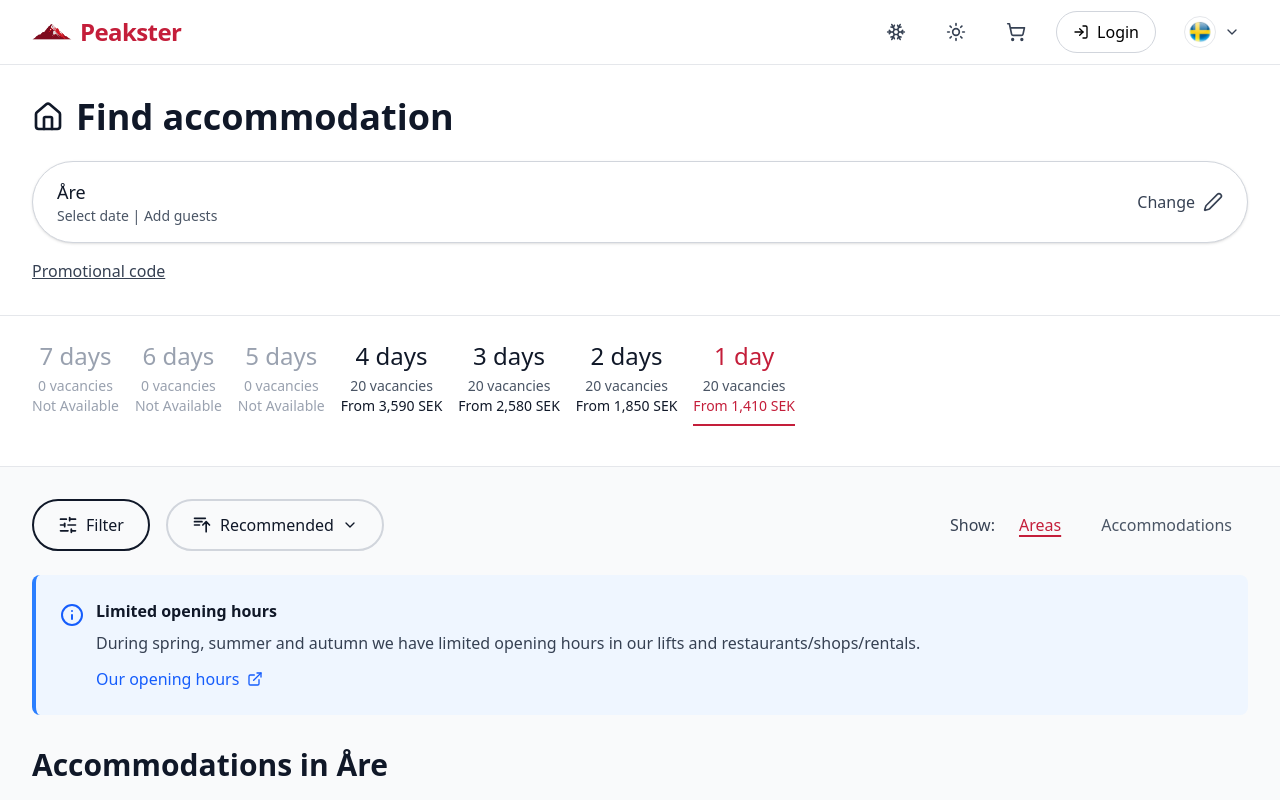
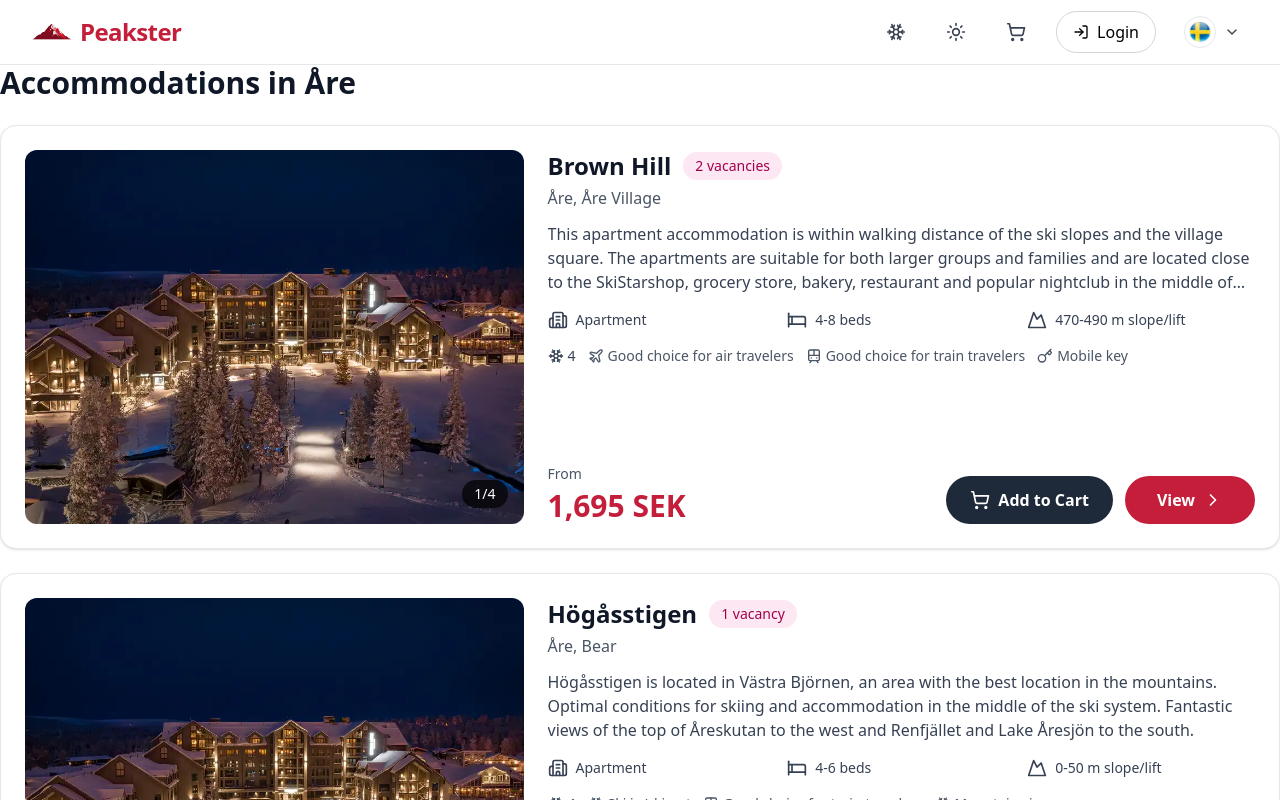
Before and after one commit to KaviSubi55/Works, a Next.js app: page /accommodation in a window 1280 px wide. Shown: the top 800 px of the page. Built offline with nearby package versions, Linux system fonts and the light colour scheme.

Commit message:
added changes

```diff
--- a/components/AccomodationSearch/index.tsx
+++ b/components/AccomodationSearch/index.tsx
@@ -178,7 +178,7 @@ const AccommodationSearch: React.FC = () => {
   };
 
   return (
-    <div className="bg-gray-100 pt-4 sm:pt-6">
+    <div className=" pt-2 pb-4 sm:pt-6">
       <div className="max-w-[1440px] mx-auto px-4 sm:px-6 lg:px-8">
         <div className="flex flex-col lg:flex-row items-stretch lg:items-start gap-3 sm:gap-4">
           {/* Destination Dropdown */}
@@ -196,7 +196,6 @@ const AccommodationSearch: React.FC = () => {
                   : 'border border-gray-200'
               }`}
             >
-              <div className="text-xs sm:text-sm text-gray-600 mb-1">Where do you want to live?</div>
               <div className="flex items-center justify-between">
                 <span className="text-sm sm:text-base text-gray-900 font-medium">
                   {selectedDestinations.length === 0
@@ -265,7 +264,7 @@ const AccommodationSearch: React.FC = () => {
                   : 'border border-gray-200'
               }`}
             >
-              <div className="text-xs sm:text-sm text-gray-600 mb-1">Which</div>
+
               <div className="flex items-center justify-between">
                 <span className="text-sm sm:text-base text-gray-900 font-medium">
                   {totalGuests === 0 ? 'Add guests' : `${totalGuests} guest${totalGuests !== 1 ? 's' : ''}`}
@@ -387,7 +386,7 @@ const AccommodationSearch: React.FC = () => {
                   : 'border border-gray-200'
               }`}
             >
-              <div className="text-xs sm:text-sm text-gray-600 mb-1">Arrival day</div>
+
               <div className="flex items-center justify-between">
                 <span className="text-sm sm:text-base text-gray-900 font-medium">
                   {selectedDate
@@ -475,7 +474,7 @@ const AccommodationSearch: React.FC = () => {
           {/* Search Button */}
           <button
             onClick={handleSearch}
-            className="w-full lg:w-auto bg-[#C41E3A] text-white px-6 sm:px-8 py-3 sm:py-4 rounded-full font-bold hover:bg-[#A01830] transition-colors whitespace-nowrap shadow-lg hover:shadow-xl"
+            className="w-full lg:w-auto bg-[#a71d34] text-white px-6 sm:px-8 py-3 sm:py-4 rounded-full font-bold hover:bg-[#A01830] transition-colors whitespace-nowrap shadow-lg hover:shadow-xl"
           >
             Search for accommodation
           </button>
--- a/pages/AccomodationListingPage/page.tsx
+++ b/pages/AccomodationListingPage/page.tsx
@@ -35,47 +35,7 @@ export default function AccommodationListingPage() {
     <div className="min-h-screen bg-gray-50">
       {/* Page Header */}
       <div className="bg-white border-b border-gray-200">
-        <div className="max-w-[1440px] mx-auto px-4 sm:px-6 lg:px-8 py-8">
-          <div className="flex items-center gap-3 mb-6">
-            <Home className="w-8 h-8 text-gray-900" />
-            <h1 className="text-4xl font-bold text-gray-900">Find accommodation</h1>
-          </div>
 
-          {/* Search Summary - Dynamic values from query params */}
-          <SearchSummaryBar
-            destination={destination}
-            date={date}
-            guests={guests}
-            onEdit={() => window.history.back()}
-          />
-
-          {/* Promotional Code Link */}
-          <div className="mt-4">
-            <button className="text-gray-700 hover:text-[#C41E3A] font-medium underline">
-              Promotional code
-            </button>
-          </div>
-        </div>
-      </div>
-
-      {/* Duration Selection */}
-      <div className="bg-white border-b border-gray-200">
-        <div className="max-w-[1440px] mx-auto px-4 sm:px-6 lg:px-8 py-6">
-          <DurationTabs />
-        </div>
-      </div>
-
-      {/* Main Content */}
-      <div className="max-w-[1440px] mx-auto px-4 sm:px-6 lg:px-8 py-8">
-        {/* Filter Bar */}
-        <div className="mb-6">
-          <FilterBar />
-        </div>
-
-        {/* Info Banner */}
-        <div className="mb-8">
-          <InfoBanner />
-        </div>
 
         {/* Section Title */}
         <h2 className="text-3xl font-bold text-gray-900 mb-6">
--- a/pages/PackageListingPage/page.tsx
+++ b/pages/PackageListingPage/page.tsx
@@ -30,35 +30,7 @@ export default function PackagePage() {
     <div className="min-h-screen bg-gray-50">
       {/* Page Header */}
       <div className="bg-white border-b border-gray-200">
-        <div className="max-w-[1440px] mx-auto px-4 sm:px-6 lg:px-8 py-8">
-          <div className="flex items-center gap-3 mb-6">
-            <Home className="w-8 h-8 text-gray-900" />
-            <h1 className="text-4xl font-bold text-gray-900">Package offers</h1>
-          </div>
 
-          {/* Search Summary - Dynamic values from query params */}
-          <SearchSummaryBar
-            destination={destination}
-            date=""
-            guests={guests}
-            onEdit={() => window.history.back()}
-          />
-
-          {/* Promotional Code Link */}
-          <div className="mt-4">
-            <button className="text-gray-700 hover:text-[#C41E3A] font-medium underline">
-              Promotional code
-            </button>
-          </div>
-        </div>
-      </div>
-
-      {/* Main Content */}
-      <div className="max-w-[1440px] mx-auto px-4 sm:px-6 lg:px-8 py-8">
-        {/* Filter Bar */}
-        <div className="mb-8">
-          <PackageFilterBar />
-        </div>
 
         {/* Section Title */}
         <h2 className="text-3xl font-bold text-gray-900 mb-6">
--- a/pages/RentListingPage/page.tsx
+++ b/pages/RentListingPage/page.tsx
@@ -29,44 +29,8 @@ export default function RentListingPage() {
     <div className="min-h-screen bg-gray-50">
       {/* Page Header */}
       <div className="bg-white border-b border-gray-200">
-        <div className="max-w-[1440px] mx-auto px-4 sm:px-6 lg:px-8 py-8">
-          <div className="flex items-center gap-3 mb-6">
-            <Home className="w-8 h-8 text-gray-900" />
-            <h1 className="text-4xl font-bold text-gray-900">Rent Equipment</h1>
-          </div>
 
-          {/* Search Summary - Dynamic values from query params */}
-          <SearchSummaryBar
-            destination={destination}
-            date=""
-            guests={guests}
-            onEdit={() => window.history.back()}
-          />
 
-          {/* Promotional Code Link */}
-          <div className="mt-4">
-            <button className="text-gray-700 hover:text-[#C41E3A] font-medium underline">
-              Discount code
-            </button>
-          </div>
-        </div>
-      </div>
-
-      {/* Info Banner */}
-      <div className="bg-blue-50 border-b border-blue-200">
-        <div className="max-w-[1440px] mx-auto px-4 sm:px-6 lg:px-8 py-3">
-          <p className="text-center text-blue-800 text-sm">
-            📍 Pick up your equipment at the rental shop in your selected destination
-          </p>
-        </div>
-      </div>
-
-      {/* Main Content */}
-      <div className="max-w-[1440px] mx-auto px-4 sm:px-6 lg:px-8 py-8">
-        {/* Filter Bar */}
-        <div className="mb-8">
-          <RentFilterBar />
-        </div>
 
         {/* Section Title */}
         <h2 className="text-3xl font-bold text-gray-900 mb-6">
@@ -120,12 +84,6 @@ export default function RentListingPage() {
           </div>
         )}
 
-        {/* Load More */}
-        <div className="mt-8 text-center">
-          <button className="px-8 py-3 border-2 border-gray-300 rounded-full font-medium text-gray-900 hover:bg-gray-50 transition-colors">
-            Show more equipment
-          </button>
-        </div>
 
         {/* Additional Info Section */}
         <div className="mt-12 bg-green-50 border-l-4 border-green-500 p-6 rounded-lg">
--- a/pages/SkiPassListingPage/page.tsx
+++ b/pages/SkiPassListingPage/page.tsx
@@ -29,29 +29,7 @@ export default function SkiPassListingPage() {
   return (
     <div className="min-h-screen bg-gray-50">
       {/* Page Header */}
-      <div className="bg-white border-b border-gray-200">
-        <div className="max-w-[1440px] mx-auto px-4 sm:px-6 lg:px-8 py-8">
-          <div className="flex items-center gap-3 mb-6">
-            <Ticket className="w-8 h-8 text-gray-900" />
-            <h1 className="text-4xl font-bold text-gray-900">Ski Pass & Activity Passes</h1>
-          </div>
 
-          {/* Search Summary - Dynamic values from query params */}
-          <SearchSummaryBar
-            destination={destination}
-            date=""
-            guests={guests}
-            onEdit={() => window.history.back()}
-          />
-
-          {/* Promotional Code Link */}
-          <div className="mt-4">
-            <button className="text-gray-700 hover:text-[#C41E3A] font-medium underline">
-              Promotional code
-            </button>
-          </div>
-        </div>
-      </div>
 
       {/* Main Content */}
       <div className="max-w-[1440px] mx-auto px-4 sm:px-6 lg:px-8 py-8">
```
